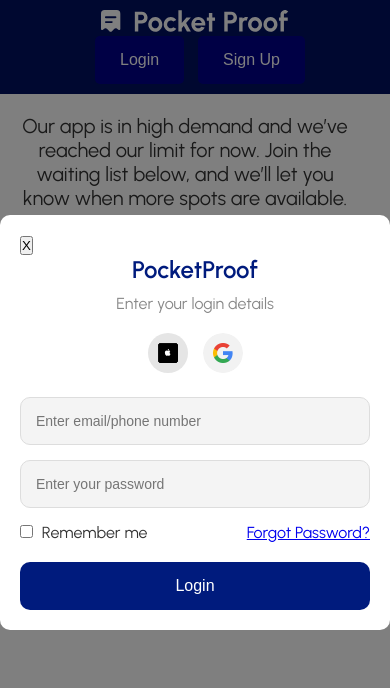
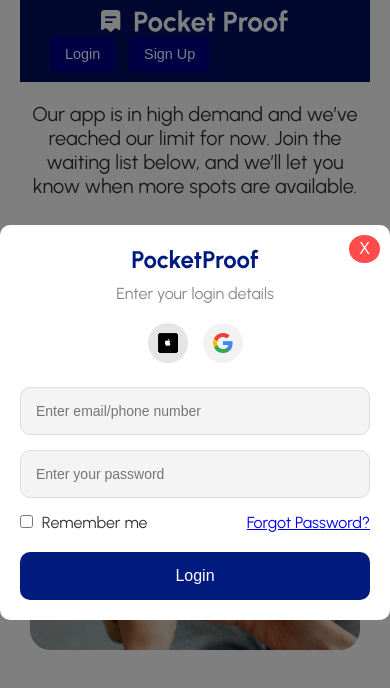
Before and after one commit to tcharles2707/Pocketproof, a website: page index.html in a window 390 px wide. Drawn offline with Linux system fonts and the light colour scheme.

Commit message:
mobile view adjustmant

```diff
--- a/style.css
+++ b/style.css
@@ -10,6 +10,7 @@
     background-color: #fff;
     color: #333;
     padding: 0 20px;
+    font-family: 'Urbanist', sans-serif;
 }
 
 header {
@@ -19,6 +20,17 @@
     padding: 20px 0;
     background-color: #001060;
     color: #fff;
+}
+
+.header {
+    width: 100vw; /* Full width of the viewport */
+    background-color: #001060; /* Blue background */
+    display: flex;
+    justify-content: space-between;
+    align-items: center;
+    padding: 10px 20px;
+    box-sizing: border-box; /* Ensures padding doesn't affect the width */
+    margin: 0; /* Removes any margin */
 }
 
 header .logo h1 {
@@ -32,7 +44,7 @@
     display: flex;
     justify-content: space-between;
     align-items: center;
-    padding: 10px 20px; /* Add padding to the left */
+    padding: 10px 20px;
 }
 
 header nav a {
@@ -67,7 +79,7 @@
 
 .main-content .info {
     flex-basis: 50%;
-    padding-right: 20;
+    padding-right: 20px;
 }
 
 .main-content .info p {
@@ -75,12 +87,13 @@
     margin-bottom: 30px;
 }
 
-.main-content .waiting-list-form input {
+.main-content .waiting-list-form input,
+.main-content .waiting-list-form button {
     display: block;
     width: 100%;
-    padding: 10px;
-    margin-bottom: 20px;
-    font-size: 16px;
+    padding: 12px 10px;
+    margin-bottom: 15px;
+    font-size: 1rem;
     border-radius: 5px;
     border: 1px solid #ddd;
 }
@@ -95,42 +108,13 @@
     cursor: pointer;
 }
 
-.main-content .image img {
-    max-width: 90%; /* Reduce the image size */
-    margin: 20px auto; /* Add space and center the image */
+.image img {
+    max-width: 100%;
+    height: auto;
+    display: block;
+    margin: 20px auto; /* Center image on mobile */
+    width: 450px;
     border-radius: 20px;
-}
-
-@media (max-width: 768px) {
-    .main-content {
-        flex-direction: column;
-        align-items: center;
-        text-align: center;
-    }
-
-    .main-content .info, .main-content .image {
-        flex-basis: 100%;
-        padding-right: 20px;
-    }
-
-    header {
-        flex-direction: column;
-    }
-}
-
-.main-content {
-    padding: 20px; /* Adds padding around the main content */
-}
-
-.image img {
-    max-width: 100%; /* Ensures the image does not exceed the container width */
-    padding: 20px;
-    height: auto;    /* Maintains the aspect ratio */
-    display: block;
-    margin: 0 auto;  /* Center the image */
-    width: 450px;    /* You can adjust this to make the image smaller */
-    border-radius: 20px !important
-
 }
 
 .auth-buttons button {
@@ -154,66 +138,55 @@
     opacity: 0.8;
 }
 
-/* Global font setting */
-body {
-    font-family: 'Urbanist', sans-serif;
+@media (max-width: 768px) {
+    .main-content {
+        flex-direction: column;
+        align-items: center;
+        text-align: center;
+        padding: 20px 10px; /* Adjust padding for smaller screens */
     }
 
-h1, h2, h3 {
-    font-weight: 600; /* Makes headings bold */
+    .main-content .info, .main-content .image {
+        flex-basis: 100%;
+        padding-right: 0;
     }
 
-p, input, button {
-    font-weight: 400; /* Normal weight for text, input, buttons */
+    header {
+        flex-direction: column;
     }
 
-button {
-    font-weight: 500; /* Slightly bolder for buttons */
-}
-
-html, body {
-    margin: 0;
-    padding: 0;
+    .auth-buttons {
+        flex-direction: row;
+        justify-content: center;
         width: 100%;
     }
 
-.header {
-     width: 100vw; /* Full width of the viewport */
-        background-color: #001060; /* Blue background */
-        display: flex;
-        justify-content: space-between;
-        align-items: center;
-        padding: 10px 20px;
-        box-sizing: border-box; /* Ensures padding doesn't affect the width */
-        margin: 0; /* Removes any margin */
+    .auth-buttons button {
+        padding: 10px 15px;
+        font-size: 0.9rem;
     }
 
-.container {
-    max-width: 1200px; /* Maximum width for the content */
-    width: 100%;
-    display: flex;
-    flex-direction: column;
-    align-items: center;
-    padding: 0 20px; /* Adds 20px padding on the left and right */
-    margin: 0 auto; /* Center the container */
+    .modal-content {
+        width: 90%; /* Make modal width smaller on mobile */
+        padding: 15px;
+    }
 }
 
-/* Styles for the success message */
 .message-box {
     margin-top: 20px;
     padding: 15px;
     border-radius: 5px;
     font-size: 16px;
     color: #155724;
-    background-color: #d4edda; /* Light green background for success */
-    border: 1px solid #c3e6cb; /* Green border */
-    display: none; /* Hide by default */
+    background-color: #d4edda;
+    border: 1px solid #c3e6cb;
+    display: none;
     text-align: center;
 }
 
 .message-box.error {
     color: #721c24;
-    background-color: #f8d7da; /* Light red background for error */
+    background-color: #f8d7da;
     border: 1px solid #f5c6cb;
 }
 
@@ -235,15 +208,15 @@
     padding: 20px;
     background-color: white;
     border-radius: 10px;
-    width: 400px; /* Adjust as necessary */
-    margin: auto; /* Center the modal */
+    width: 400px;
+    margin: auto;
 }
 
 .modal-content .logo-image {
-    width: 120px; /* Adjust this width based on your needs */
-    height: auto; /* Keep aspect ratio */
+    width: 120px;
+    height: auto;
     display: block;
-    margin: 0 auto 20px auto; /* Center the logo and add margin below */
+    margin: 0 auto 20px auto;
 }
 
 .modal-content h2 {
@@ -321,9 +294,10 @@
 }
 
 /* Close Button for Modal */
+.close-modal-btn {
     position: absolute;
-    top: 20px !important; /* Force the top position */
-    right: 60px !important; /* Force the right position */
+    top: 10px;
+    right: 10px;
     background-color: #ff4b4b;
     color: white;
     border: none;
@@ -331,6 +305,10 @@
     font-size: 16px;
     border-radius: 50%;
     cursor: pointer;
+}
+
+.close-modal-btn:hover {
+    background-color: #ff1c1c;
 }
 
 .extra-options a {
@@ -344,26 +322,9 @@
 
 /* Style for the login logo */
 .login-modal-logo {
-    width: 200px; /* Adjust the width as needed */
-    height: auto; /* Keeps the aspect ratio */
-    margin: 0 auto; /* Centers the logo */
-    display: block; /* Ensures it behaves like a block element */
-    padding-bottom: 15px; /* Add space below the logo */
-
-/* Close button styling for login modal */
-.close-modal-btn {
-    position: absolute;
-    top: 10px; /* Adjust to fit correctly */
-    right: 15px; /* Adjust to fit correctly */
-    background-color: #ff4b4b;
-    color: white;
-    border: none;
-    padding: 5px 10px;
-    font-size: 16px;
-    border-radius: 50%;
-    cursor: pointer;
+    width: 200px;
+    height: auto;
+    margin: 0 auto;
+    display: block;
+    padding-bottom: 15px;
 }
-
-.close-modal-btn:hover {
-    background-color: #ff1c1c;
-}
```
Lines whose indentation alone changed are shown as unchanged.
